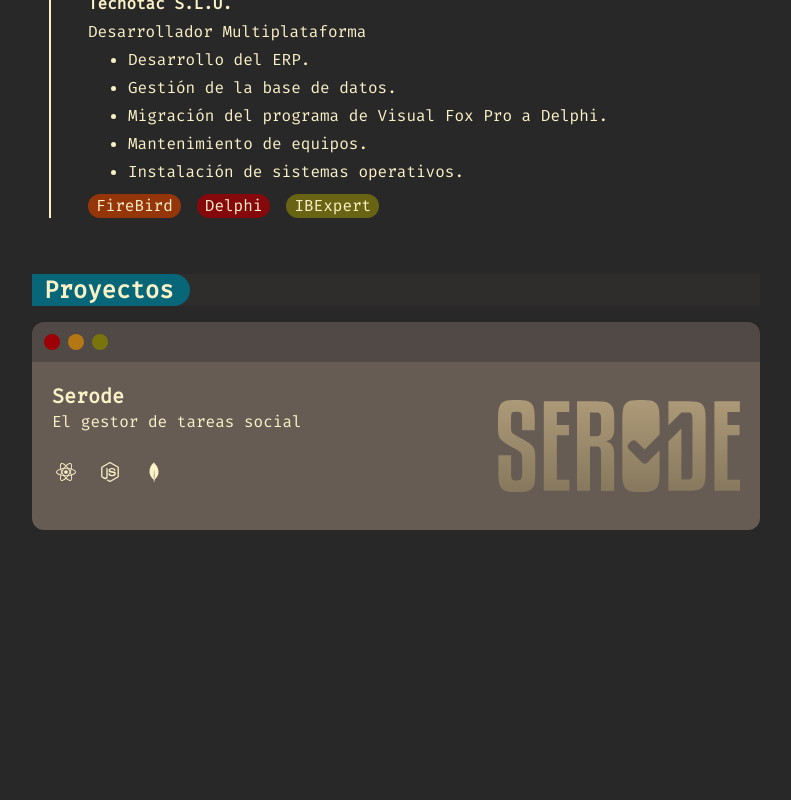
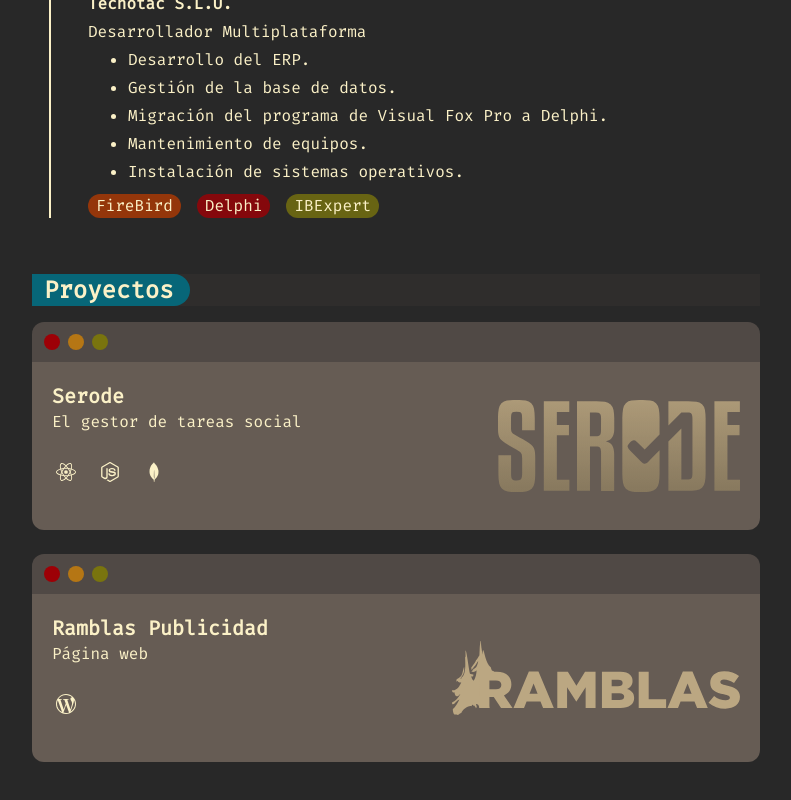
Before and after one commit to TorKhua/portfolio, a Next.js app: page /portfolio/ in a window 1280 px wide. Shown: the part 1450-2250 px from the top of the page, without its empty margins (244-1035 px from the left). Before the commit the page ends 2036 px from the top, so only its background shows below. Built offline with nearby package versions, Linux system fonts and the light colour scheme.

Commit message:
añadir ramblas al portfolio

```diff
--- a/src/components/ProjectCard.tsx
+++ b/src/components/ProjectCard.tsx
@@ -5,9 +5,11 @@
   description: string;
   icons: ReactNode;
   image: ReactNode;
+  link?: string;
 }) {
   return (
     <div className="w-full">
+      <a href={props.link} target="_blank">
         {/* Parte arriba del header */}
         <div className="w-full flex gap-2 bg-l_bg4 dark:bg-d_bg2 p-3 rounded-t-xl">
           <span className="w-4 h-4 rounded-full dark:bg-l_red bg-d_red"></span>
@@ -20,10 +22,13 @@
           <div className="max-w-72">
             <h2 className="font-bold text-xl">{props.title}</h2>
             <p>{props.description}</p>
-          <div className="flex flex-wrap my-6 gap-4 text-xl">{props.icons}</div>
+            <div className="flex flex-wrap my-6 gap-4 text-xl">
+              {props.icons}
+            </div>
           </div>
           <div>{props.image}</div>
         </div>
+      </a>
     </div>
   );
 }
--- a/src/components/Sections/Project/Projects.tsx
+++ b/src/components/Sections/Project/Projects.tsx
@@ -2,9 +2,10 @@
 import Section from "../Section";
 import ProjectCard from "@/components/ProjectCard";
 import RoundedTag from "@/components/RoundedTag";
-import { SiMongodb, SiNodedotjs, SiReact } from "react-icons/si";
+import { SiMongodb, SiNodedotjs, SiReact, SiWordpress } from "react-icons/si";
 import Image from "next/image";
 import imgSerode from '/public/serode.svg';
+import imgRamblas from '/public/ramblas.svg';
 
 function Projects() {
   const projects = [
@@ -26,6 +27,23 @@
         />
       ),
     },
+        {
+      title: "Ramblas Publicidad",
+      description: "Página web",
+      link : "https://ramblaspublicidad.com",
+      icons: (
+        <>
+          <RoundedTag icon={<SiWordpress />} />
+        </>
+      ),
+      image: (
+        <Image
+          src={imgRamblas}
+          alt="Logo de Ramblas"
+          className="max-w-72 filter sepia grayscale"
+        />
+      ),
+    },
   ];
   return (
     <Section title="Proyectos">
@@ -37,6 +55,7 @@
               description={project.description}
               icons={project.icons}
               image={project.image}
+              link={project.link}
               key={index}
             />
           );
```
Also changed, not shown: public/ramblas.svg (added). Lines whose indentation alone changed are shown as unchanged.
